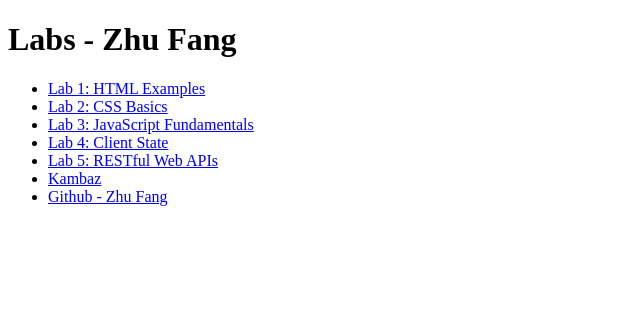
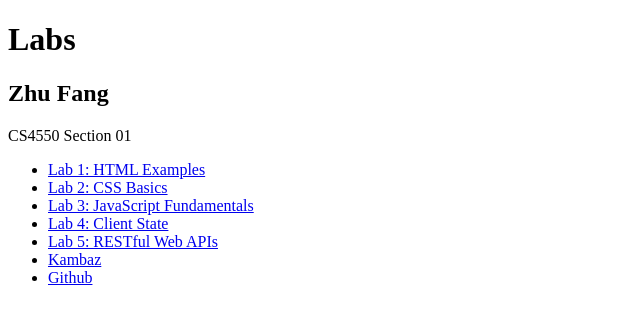
Before and after one commit to Yuwui4/webdev-client, a Next.js app: page /labs in a window 1280 px wide. Shown: the top 324 px of the page, without its empty margins (0-640 px from the left). Built offline with nearby package versions, Linux system fonts and the light colour scheme.

Commit message:
1.7 stuff

```diff
--- a/app/labs/page.tsx
+++ b/app/labs/page.tsx
@@ -3,7 +3,9 @@ import Link from "next/link";
 export default function Labs() {
   return (
     <div id="wd-labs">
-      <h1>Labs - Zhu Fang</h1>
+      <h1>Labs</h1>
+      <h2>Zhu Fang</h2>
+      <p>CS4550 Section 01</p>
       <ul>
         <li>
           <Link href="/labs/lab1">Lab 1: HTML Examples</Link>
@@ -24,7 +26,14 @@ export default function Labs() {
           <Link href="/">Kambaz</Link>
         </li>
         <li>
-          <Link href="https://github.com/Yuwui4/webdev-client/" id="wd-github">Github - Zhu Fang</Link>
+          <Link
+            href="https://github.com/Yuwui4/webdev-client/"
+            id="wd-github"
+            target="_blank"
+            rel="noreferrer"
+          >
+            Github
+          </Link>
         </li>
       </ul>
     </div>
```
Also changed, not shown: app/labs/TOC.tsx (+8 -3 lines).
